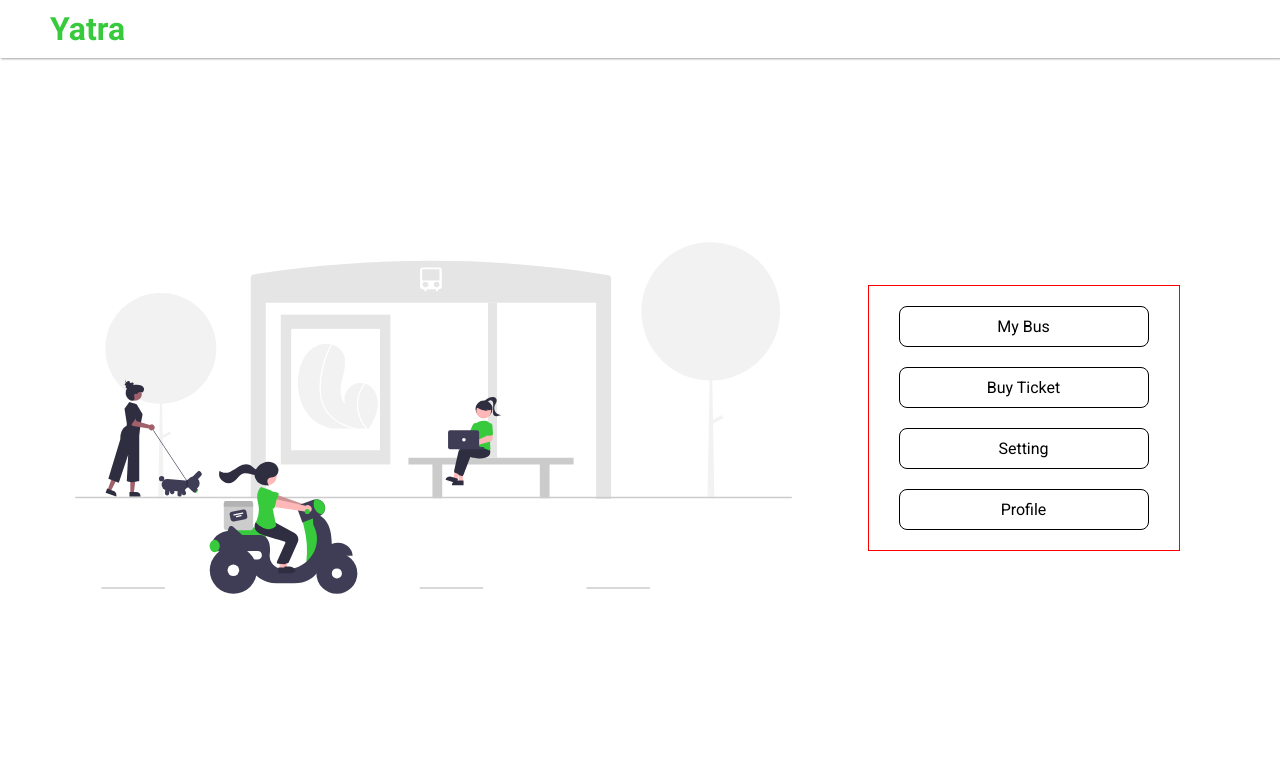
After one commit to Anuj-Khadka/Yatra, a Flask app: template templates/home.html in a window 1280 px wide. The commit adds this page. Shown: the top 777 px of the page. Run offline with Flask 3, Linux system fonts and the light colour scheme; the template is opened without the code that fills it, so the values that code supplies are empty.

Commit message:
Update home page

```diff
--- a/static/css/style.css
+++ b/static/css/style.css
@@ -37,7 +37,7 @@ a {
 }
 
 .home-img,
-.login-content {
+.home-content {
   height: auto;
 }
 
@@ -56,7 +56,7 @@ a {
   object-fit: contain;
 }
 
-.login-content {
+.home-content {
   flex: 1 1 35%;
   display: flex;
   justify-content: center;
@@ -174,13 +174,35 @@ input:focus {
   align-items: center;
 }
 
+
+.yatra-service-blocks{
+  border: solid 1px red;
+  padding: 20px 30px;
+  display: flex;
+  justify-content: center;
+  align-items: center;
+  flex-direction: column;
+  gap:20px;
+}
+
+
+.yatra-service-block{
+  border: solid 1px black;
+  border-radius: 8px;
+  padding: 10px 15px;
+  width: 250px;
+  display: flex;
+  justify-content: center;
+  align-items: center;
+}
+
 @media (max-width: 750px) {
   .home-page {
     flex-direction: column;
   }
 
   .home-img,
-  .login-content {
+  .home-content {
     flex: 1 1 auto;
   }
 
@@ -189,7 +211,7 @@ input:focus {
     /* display: none; */
   }
 
-  .login-content {
+  .home-content {
     order: 2;
   }
 
--- /dev/null
+++ b/templates/home.html
@@ -0,0 +1,20 @@
+{% extends 'layout.html' %}
+
+{% block title %}
+<title>Yatra | Home Page</title>
+
+{% endblock title %} {% block body %}
+<div class="home-page">
+    <div class="home-img">
+        <img src="../static/images/bus-stop.svg" alt="bus-stop">
+    </div>
+    <div class="home-content">
+        <div class="yatra-service-blocks">
+            <div class="yatra-service-block">My Bus</div>
+            <div class="yatra-service-block">Buy Ticket</div>
+            <div class="yatra-service-block">Setting</div>
+            <div class="yatra-service-block">Profile</div>
+        </div>
+    </div>
+</div>
+{% endblock body %}
```
